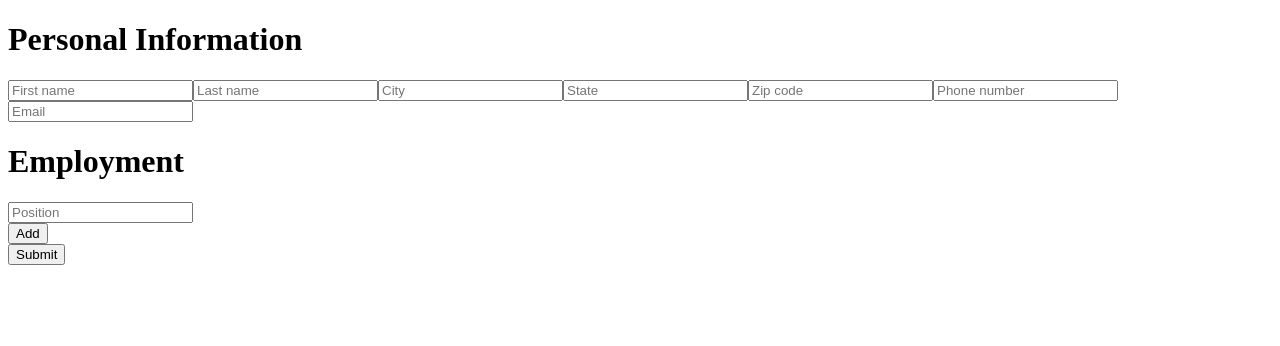
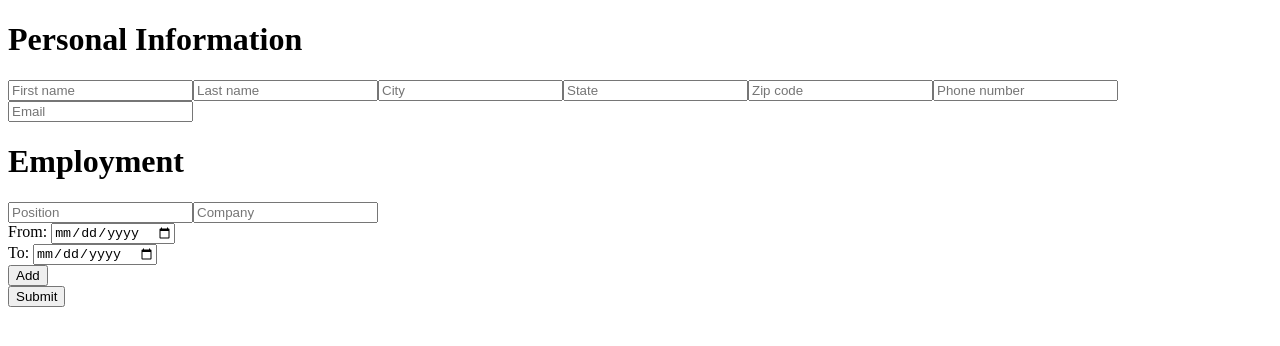
Before and after one commit to robisonwebdev/CV-Application, a React (Create React App) app: page / in a window 1280 px wide. Shown: the top 346 px of the page. Built offline with nearby package versions, Linux system fonts and the light colour scheme.

Commit message:
Added inputs for company name, and work dates

```diff
--- a/src/components/EmploymentInformation.js
+++ b/src/components/EmploymentInformation.js
@@ -8,7 +8,16 @@ class EmploymentInformation extends Component {
     render() {
         return (
             <div id='employmentInformation'>
-                <input type='text' id={`position${this.props.number}`} placeholder='Position' onChange={(e) => this.props.handleChange(e)} />
+                <input type='text' name='position' placeholder='Position' onChange={(e) => this.props.handleChange(e)} />
+                <input type='text' name='company' placeholder='Company' onChange={(e) => this.props.handleChange(e)} />
+                <div>
+                    <label htmlFor='fromDate'>From: </label>
+                    <input type='date' name='fromDate' onChange={(e) => this.props.handleChange(e)} />
+                </div>
+                <div>
+                    <label htmlFor='toDate'>To: </label>
+                    <input type='date' name='toDate' onChange={(e) => this.props.handleChange(e)} />
+                </div>
             </div>
         );
     }
```
